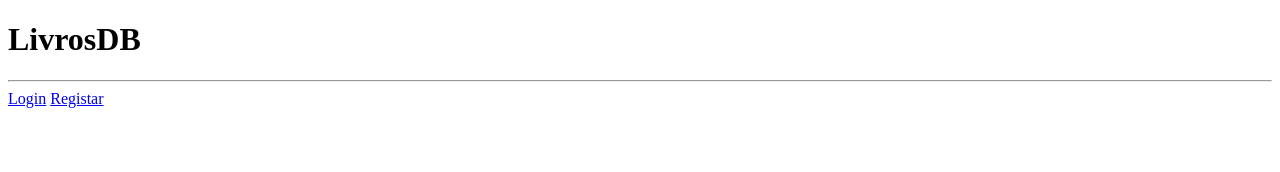
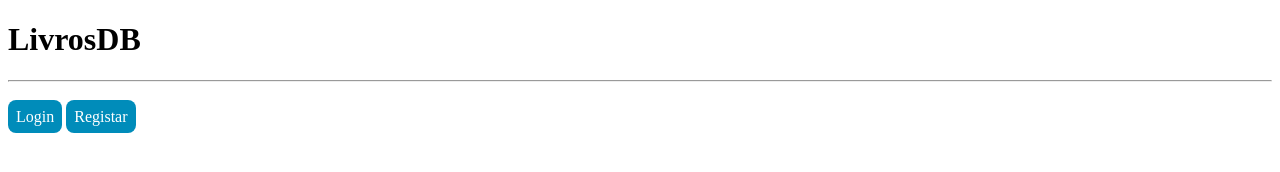
Before and after one commit to NilSilva/T2, a website: page app/views/index.html in a window 1280 px wide. Drawn offline with Linux system fonts and the light colour scheme.

Commit message:
Alterações no index.html

```diff
--- a/app/views/index.html
+++ b/app/views/index.html
@@ -9,15 +9,27 @@
 
 <body>
 
+    <style>
+        .butt {
+            background-color: #008CBA;
+            border-radius: 8px;
+            padding: 8px;
+            text-decoration: none;
+            color: white;
+        }
+    </style>
+
     <h1>LivrosDB</h1>
 
     <hr>
 
+    &nbsp;
+
     <div>
 
-        <a href="/users/authenticate">Login</a>
+        <a class="butt" href="/users/authenticate">Login</a>
 
-        <a href="/users/register">Registar</a>
+        <a class="butt" href="/users/register">Registar</a>
 
     </div>
 
```
